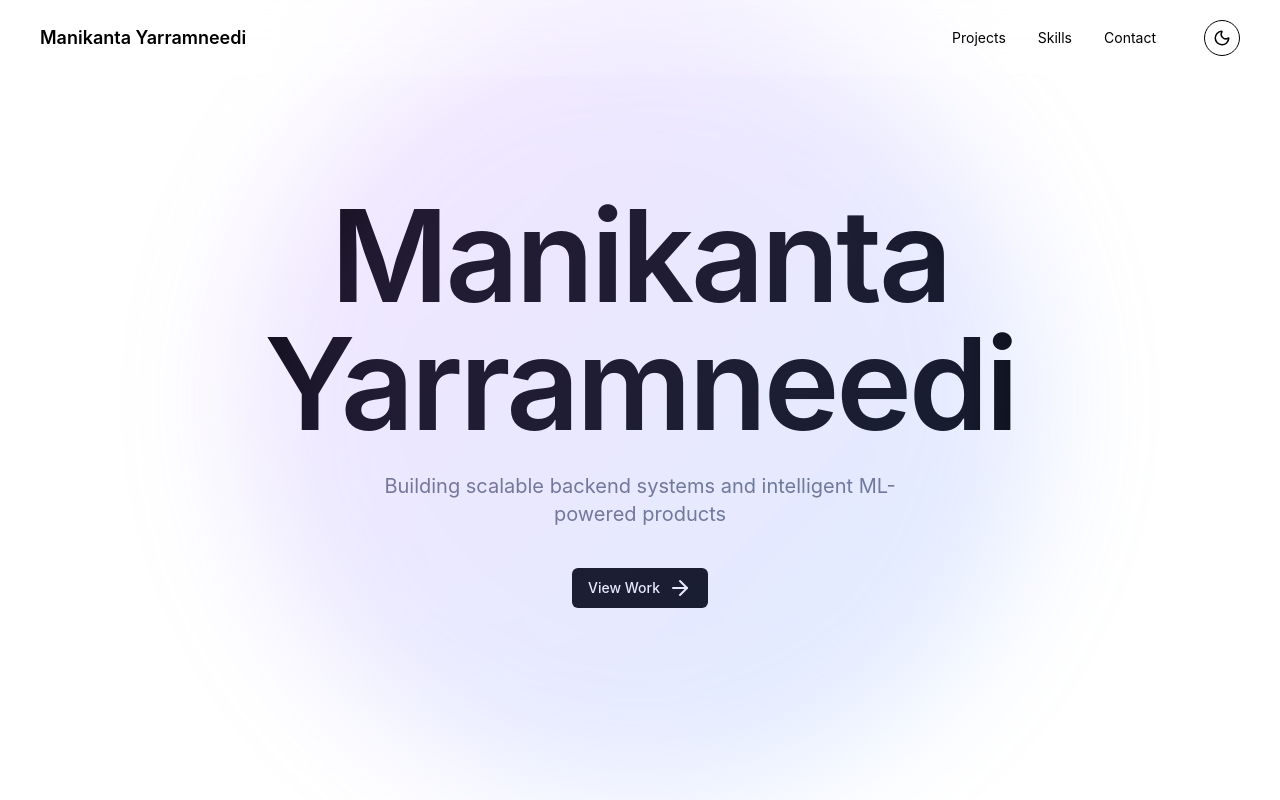
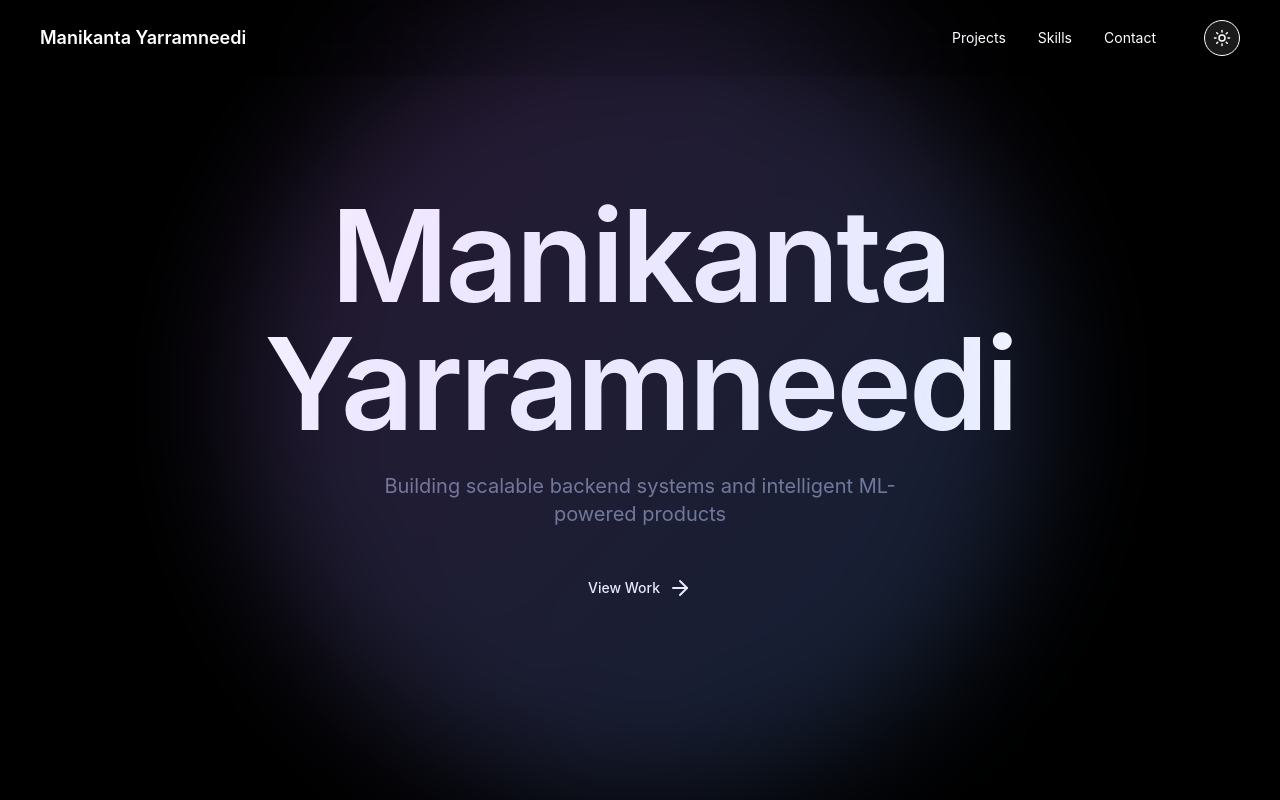
Before and after one commit to Maniprogramer/portfolio, a React (Vite) app: page / in a window 1280 px wide. Shown: the top 800 px of the page. Built offline with nearby package versions, Linux system fonts and the light colour scheme.

Commit message:
dark mode set to default

```diff
--- a/src/App.jsx
+++ b/src/App.jsx
@@ -5,7 +5,7 @@ import { Github, Mail, Linkedin, ArrowRight, Sun, Moon } from "lucide-react";
 import { useState, useRef } from "react";
 import { portfolioData } from "./data/portfolio";
 export default function Portfolio() {
-  const [dark, setDark] = useState(false);
+  const [dark, setDark] = useState(portfolioData.defaultDarkMode ?? false);
   const [result, setResult] = useState(null);
   const ref = useRef(null);
 
--- a/src/data/portfolio.js
+++ b/src/data/portfolio.js
@@ -61,7 +61,8 @@ export const portfolioData = {
   // Scrolling speed for the skills section (duration in seconds)
   skillsScrollSpeed: 50,
 
-
+  // Default color mode (true for Dark Mode, false for Light Mode)
+  defaultDarkMode: true,
   // Contact Section
   contactSubtitle: "Open to Backend & ML roles",
   githubLink: "https://github.com/Maniprogramer",
```
